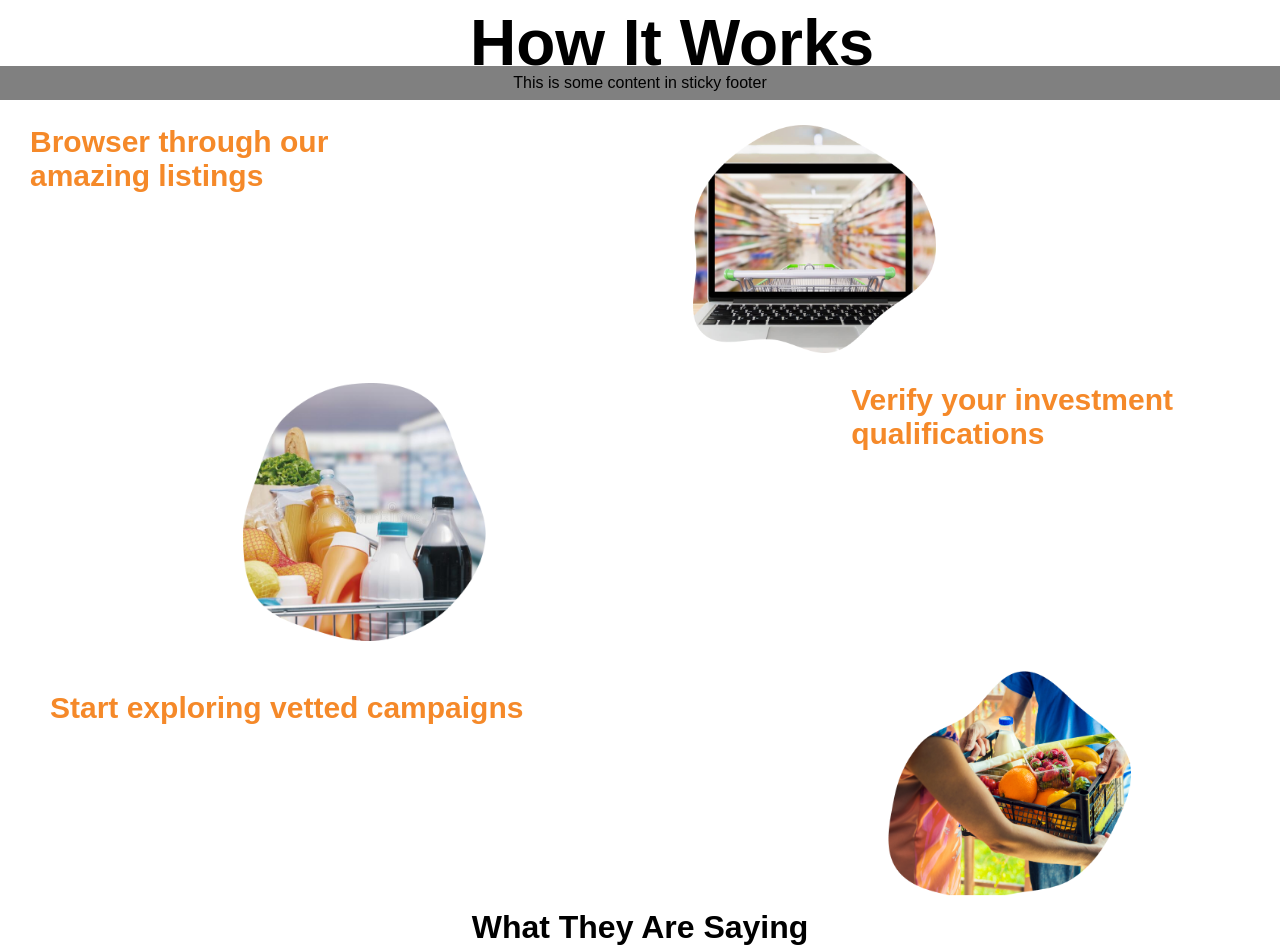
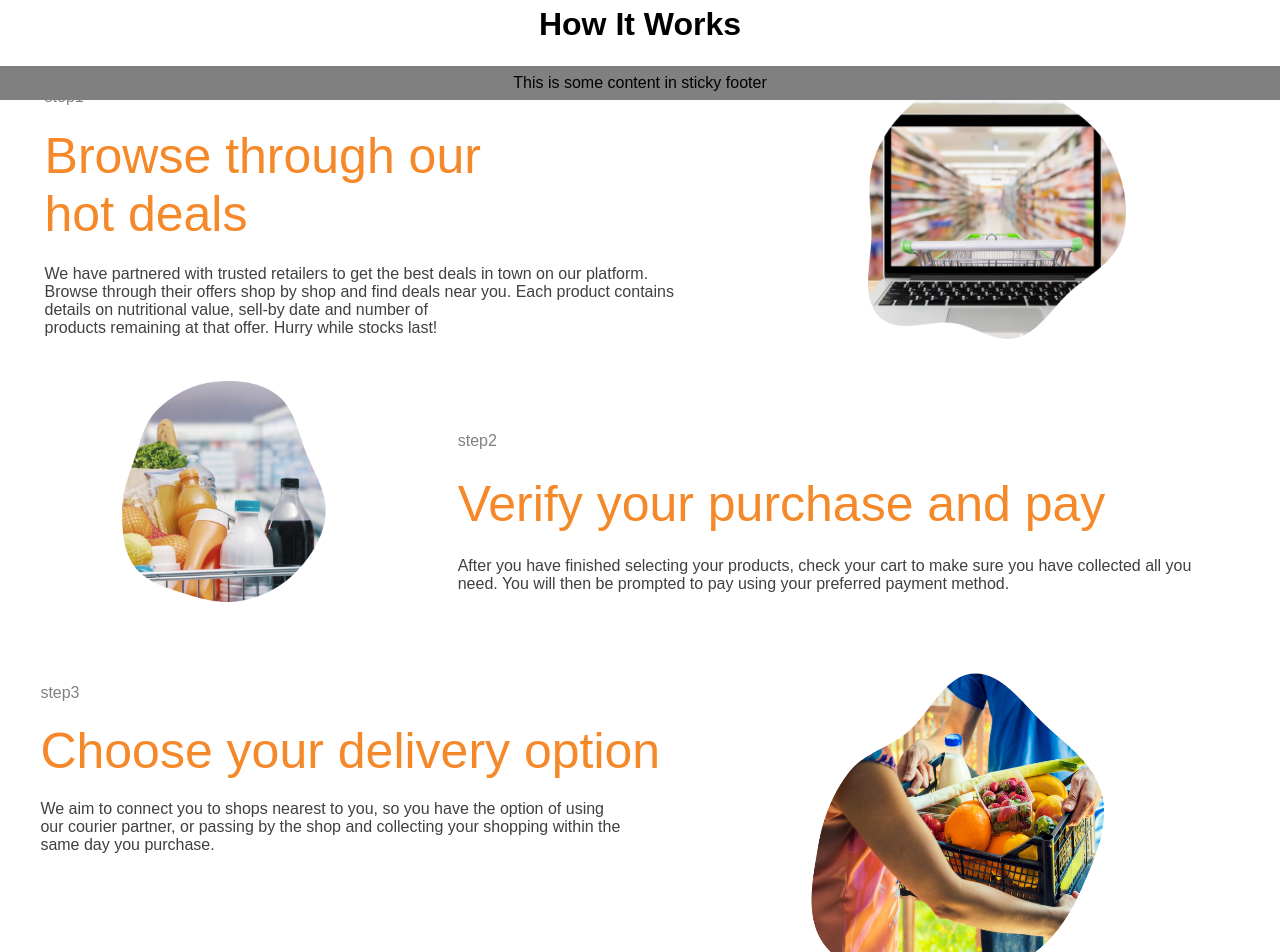
Before and after one commit to TeamDuma/frontend, a React (Create React App) app: page / in a window 1280 px wide. Shown: the part 700-1652 px from the top of the page. Built offline with nearby package versions, Linux system fonts and the light colour scheme.

Commit message:
add how it work page

```diff
--- a/src/components/Home/HowItworks.tsx
+++ b/src/components/Home/HowItworks.tsx
@@ -1,5 +1,7 @@
 import React from "react";
-import { Row } from "react-bootstrap";
+import { Col, Row } from "react-bootstrap";
+import Card from 'react-bootstrap/Card';
+
 import img1 from "/Users/a/Desktop/Capstone_two/setup/src/Assets/step1.png";
 import img2 from "/Users/a/Desktop/Capstone_two/setup/src/Assets/step2.png";
 import img3 from "/Users/a/Desktop/Capstone_two/setup/src/Assets/step3.png";
@@ -8,59 +10,83 @@ const HowItworks = () => {
   return (
     <div className="work-section-wrapper">
       <div className="work-section-top">
-        <h1 className="primary-heading">How It Works</h1>
+        <h1 className="secondry-heading">How It Works</h1>
       </div>
-      <div style={{ display: "block", width: "95%",}}>
-        <h5 style={{ marginLeft: 30, color: "#808080" }}>STEP1 </h5>
-        <Row
-          style={{
-            marginTop: 30,
-          }}
-        >
-          <h1 style={{ color: "#F58929", marginLeft: 30, fontSize: 30}}>
-            Browser through our <br></br>amazing listings
-          </h1>
+      <Row>
+        <Col>
 
-          <img src={img1} style={{ marginLeft: '30%',width: '20%',height: '20%' }}>
-          </img>
-        </Row>
-        <Row
-          style={{
-            marginTop: 30,
-          }}
-        >
+        <Card className="bg-dark text-white" style={{margin:'3%',color:'#808080'}}>
+        <Card.Text style={{margin:'3%',color:'#808080'}}>
+          step1
+        </Card.Text>
+        <Card.Title style={{marginBottom:'1%',fontSize:'50px',color: '#F58929',marginLeft:'3%'}}>Browse through our <br/>hot deals</Card.Title>
+        <Card.Text style={{margin:'3%',color:'#404040'}}>
+        We have partnered with trusted retailers to get the best deals in town on our platform.<br/>
+Browse through their offers shop by shop and find deals near you.
+Each product contains details on nutritional value, sell-by date and number of <br/>products remaining at that offer. Hurry while stocks last!
+        </Card.Text>
+          </Card>
+             </Col>
+        <Col>
+        <Card className="bg-dark text-white">
+        <Card.Img src={img1} alt="Card image" style={{height:'100%',width:'50%',marginLeft:'20%',marginTop:'5%'}} />
+          </Card>
+        </Col>
+      </Row>
+      <Row>
+      <Col>
+        <Card className="bg-dark text-white">
+        <Card.Img src={img2} alt="Card image" style={{height:'100%',width:'50%',marginLeft:'30%'}} />
+          </Card>
+        </Col>
+        <Col>
 
+<Card className="bg-dark text-white" style={{margin:'3%',color:'#808080'}}>
+<Card.Text style={{margin:'3%',color:'#808080'}}>
+  step2
+</Card.Text>
+<Card.Title style={{marginBottom:'1%',fontSize:'50px',color: '#F58929',marginLeft:'3%'}}>Verify your purchase and pay</Card.Title>
+<Card.Text style={{margin:'3%',color:'#404040'}}>
+After you have finished selecting your products, check your cart to make sure you have collected all you need. You will then be prompted to pay using your preferred payment method.</Card.Text>
+  </Card>
+     </Col>
 
-          <img src={img2} style={{ marginLeft: '20%',width: '20%',height: '20%' }}>
-          </img>
-          <h1 style={{ color: "#F58929", marginLeft: '30%', fontSize: 30}}>
-          Verify your investment qualifications
-          </h1>
-        </Row>
-        <Row
-          style={{
-            marginTop: 30,
-          }}
-        >
-          <h1 style={{ color: "#F58929", marginLeft: 50, fontSize: 30,marginTop:20}}>
-          Start exploring vetted campaigns
-          </h1>
+      </Row>
+      <Row>
+        <Col>
 
-          <img src={img3} style={{ marginLeft: '30%',width: '20%',height: '20%' }}>
-          </img>
-        </Row>
-
-        {/* <h5 style={{ color: "#404040", marginLeft: 30, fontWeight: "10",fontSize:'10' }}>
-          Getting started is as easy as entering your name and <br />
-          email address, then verifying your identity on the platform.
-          <br />
-          As a registered investor, you can scan through all the campaigns on{" "}
-          <br />
-          our system and invest in any of your choice.
-          <br /> Learn more about verifying your identity and how we secure
-          sensitive information.
-        </h5> */}
-      </div>
+        <Card className="bg-dark text-white" style={{margin:'3%',color:'#808080'}}>
+        <Card.Text style={{margin:'3%',color:'#808080'}}>
+          step3
+        </Card.Text>
+        <Card.Title style={{marginBottom:'1%',fontSize:'50px',color: '#F58929',marginLeft:'3%'}}>Choose your delivery option</Card.Title>
+        <Card.Text style={{margin:'3%',color:'#404040'}}>
+        We aim to connect you to shops nearest to you, so you have the option of using <br/> our courier partner, or passing by the shop and collecting your shopping within the same day you purchase.
+        </Card.Text>
+          </Card>
+             </Col>
+        <Col>
+        <Card className="bg-dark text-white">
+        <Card.Img src={img3} alt="Card image" style={{height:'100%',width:'50%',marginLeft:'20%',marginTop:'5%'}} />
+          </Card>
+        </Col>
+      </Row>
+      {/* <Card className="bg-dark text-white">
+      <Card.Title>Card title</Card.Title>
+      <Card.Text>
+          This is a wider card with supporting text below as a natural lead-in
+          to additional content. This content is a little bit longer.
+        </Card.Text>
+      <Card.Img src={img1} alt="Card image" style={{height:'10%',width:'10%'}} />
+      <Card.ImgOverlay>
+        <Card.Title>Card title</Card.Title>
+        <Card.Text>
+          This is a wider card with supporting text below as a natural lead-in
+          to additional content. This content is a little bit longer.
+        </Card.Text>
+        <Card.Text>Last updated 3 mins ago</Card.Text>
+      </Card.ImgOverlay>
+    </Card> */}
     </div>
   );
 };
```
